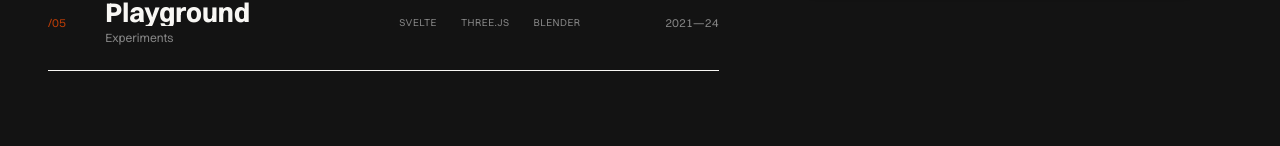
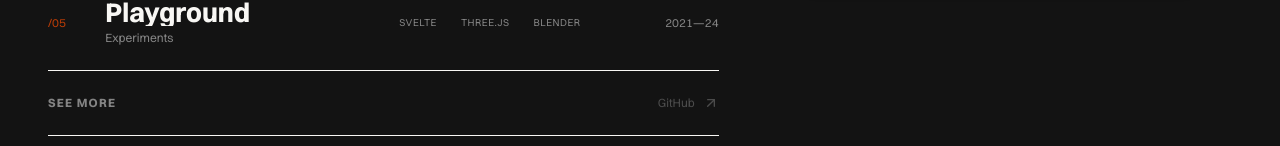
Before and after one commit to PedroLunet/pedrolunet.dev, a SvelteKit app: page /work in a window 1280 px wide. Shown: the part 632-778 px from the top of the page. Built offline with nearby package versions, Linux system fonts and the light colour scheme.

Commit message:
added link to projects on github

```diff
--- a/src/routes/work/+page.svelte
+++ b/src/routes/work/+page.svelte
@@ -1,5 +1,6 @@
 <script lang="ts">
 	import { fade } from 'svelte/transition';
+	import { ArrowUpRight } from '@lucide/svelte';
 	import projects from '$lib/data/projects.json';
 
 	let activeImage = $state(projects[0].image);
@@ -68,6 +69,29 @@
 					</div>
 				</a>
 			{/each}
+
+			<a
+				href="https://github.com/pedrolunet"
+				target="_blank"
+				rel="noreferrer"
+				class="group border-text-primary/20 hover:bg-text-primary/5 flex items-center justify-between border-b py-6 transition-all duration-300 hover:pl-4"
+			>
+				<span
+					class="text-xs font-bold tracking-widest text-text-secondary uppercase transition-colors group-hover:text-accent"
+				>
+					See more
+				</span>
+
+				<div
+					class="flex items-center gap-2 text-xs text-text-secondary opacity-50 transition-all group-hover:text-accent group-hover:opacity-100"
+				>
+					<span class="hidden md:inline-block">GitHub</span>
+					<ArrowUpRight
+						size={16}
+						class="transition-transform duration-300 group-hover:translate-x-0.5 group-hover:-translate-y-0.5"
+					/>
+				</div>
+			</a>
 		</div>
 
 		<div class="sticky top-32 col-span-5 hidden h-[50vh] lg:block">
```
